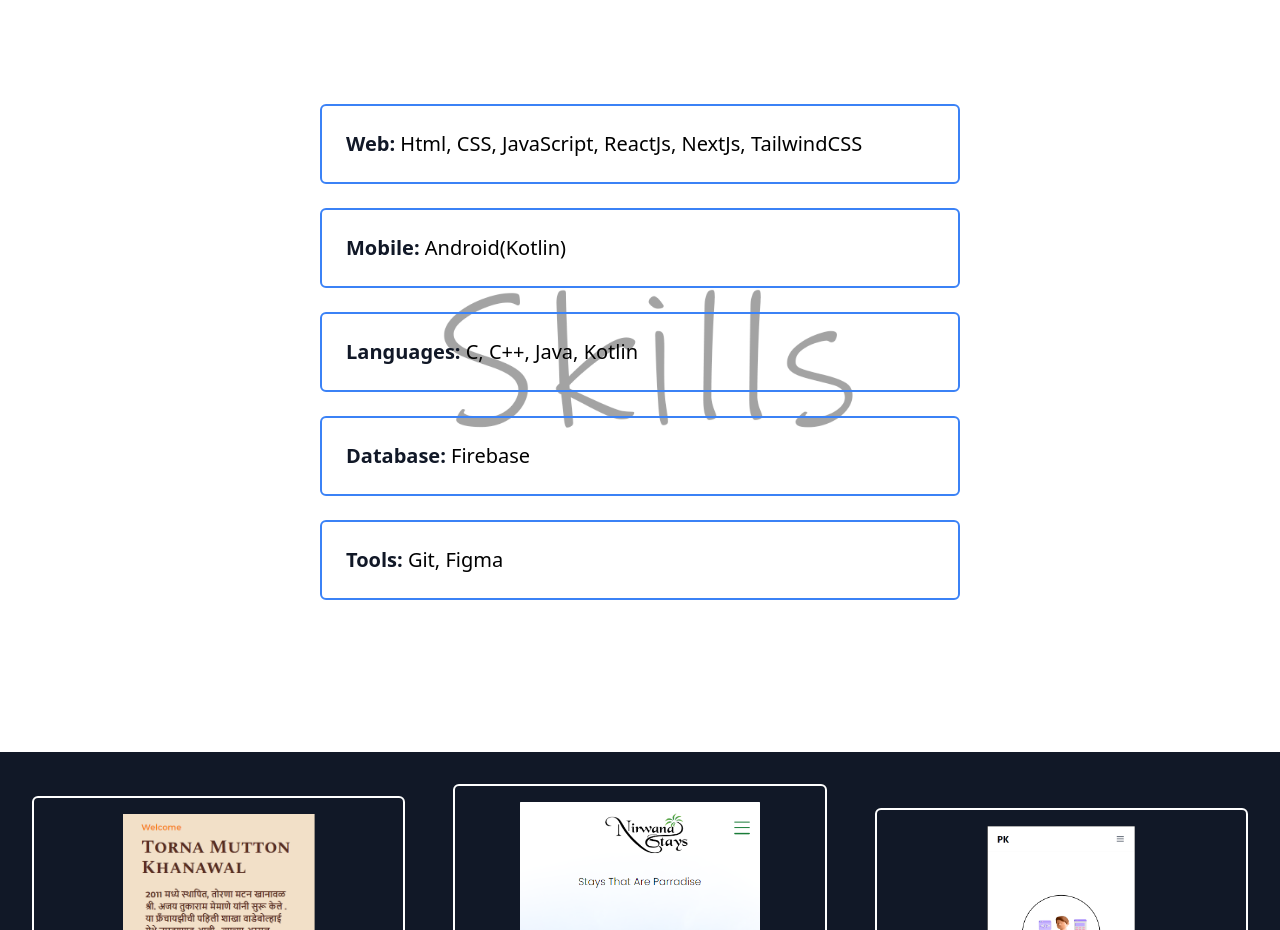
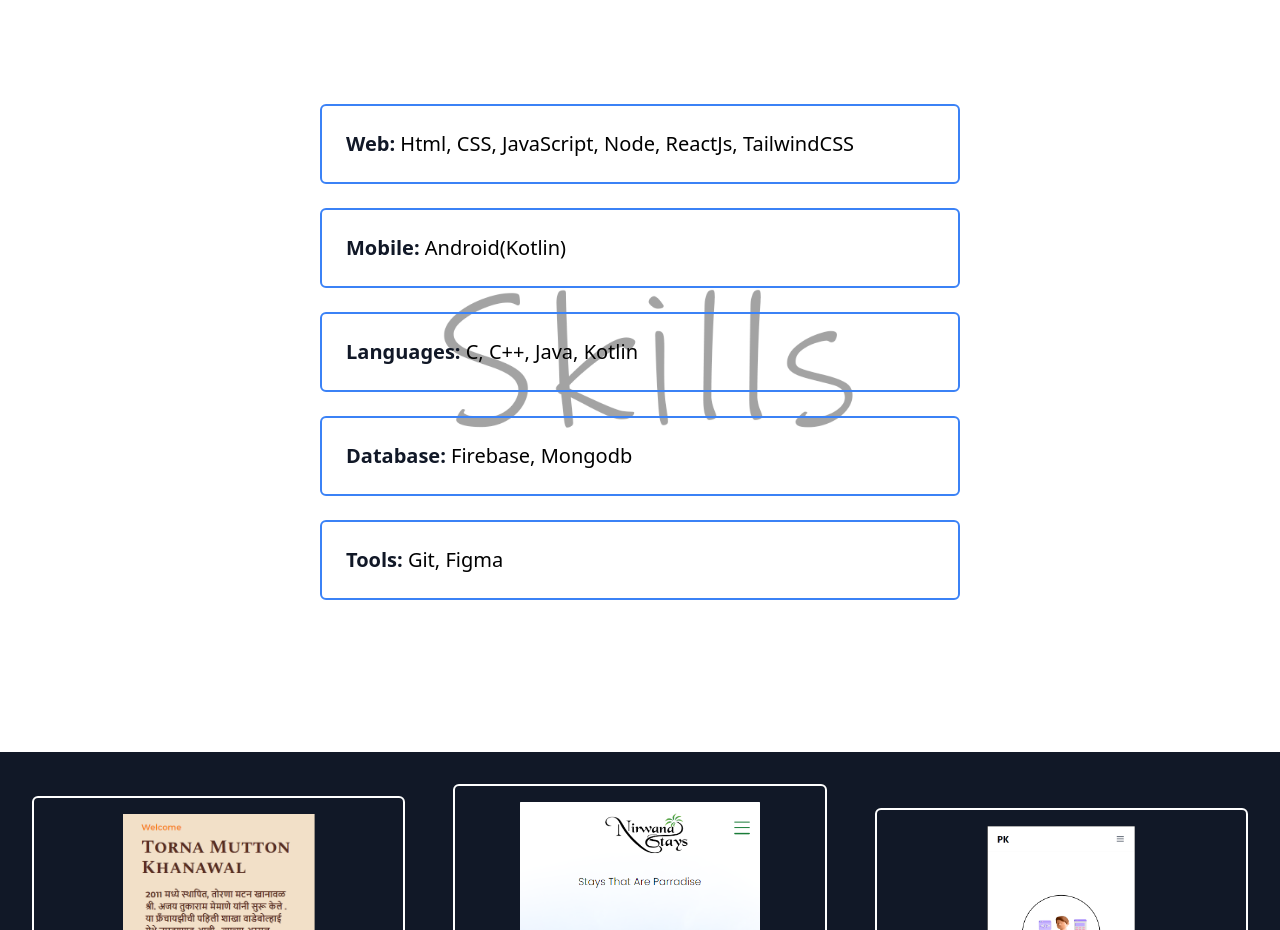
Before and after one commit to prathameshkarambelkar/my-portfolio-website, a React (Vite) app: page / in a window 1280 px wide. Shown: the part 1720-2650 px from the top of the page. Built offline with nearby package versions, Linux system fonts and the light colour scheme.

Commit message:
updated web skills

```diff
--- a/package.json
+++ b/package.json
@@ -9,6 +9,7 @@
     "preview": "vite preview"
   },
   "dependencies": {
+    "@fortawesome/fontawesome-svg-core": "^6.2.1",
     "react": "^18.2.0",
     "react-dom": "^18.2.0",
     "react-icons": "^4.7.1",
--- a/src/components/Skills.jsx
+++ b/src/components/Skills.jsx
@@ -10,7 +10,7 @@ const Skills = () => {
         <div className="border-2 rounded-md  border-blue-500 md:w-1/2 md:md:p-6 p-4 m-3 md:text-xl hover:border-2 hover:border-blue-500">
           <h1 className="text-md">
             <span className="font-bold text-[#111827] ">Web: </span>
-            Html, CSS, JavaScript, ReactJs, NextJs, TailwindCSS
+            Html, CSS, JavaScript, Node, ReactJs, TailwindCSS
           </h1>
         </div>
         <div className="border-2 border-blue-500 rounded-md w-1/2 md:p-6 p-4 m-3 md:text-xl hover:border-2 hover:border-blue-500">
@@ -27,7 +27,7 @@ const Skills = () => {
         </div>
         <div className="border-2 border-blue-500 rounded-md w-1/2 md:p-6 p-4 m-3 md:text-xl hover:border-2 hover:border-blue-500">
           <h1 className="text-md">
-            <span className="font-bold text-[#111827]">Database: </span>Firebase
+            <span className="font-bold text-[#111827]">Database: </span>Firebase, Mongodb
           </h1>
         </div>
         <div className="border-2 border-blue-500 rounded-md w-1/2 md:p-6 p-4 m-3 md:text-xl hover:border-2 hover:border-blue-500">
```
Also changed, not shown: 2 other files (tests, documents, lock files or other folders).
